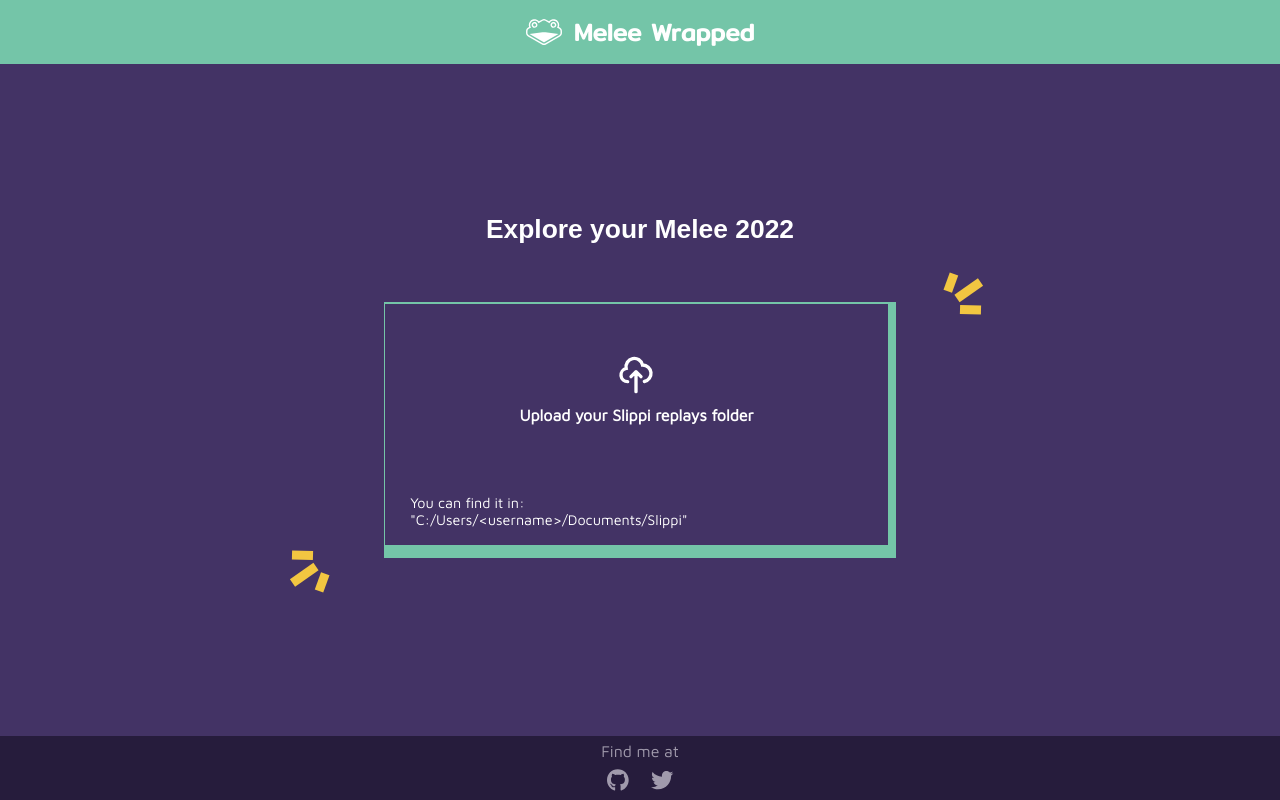
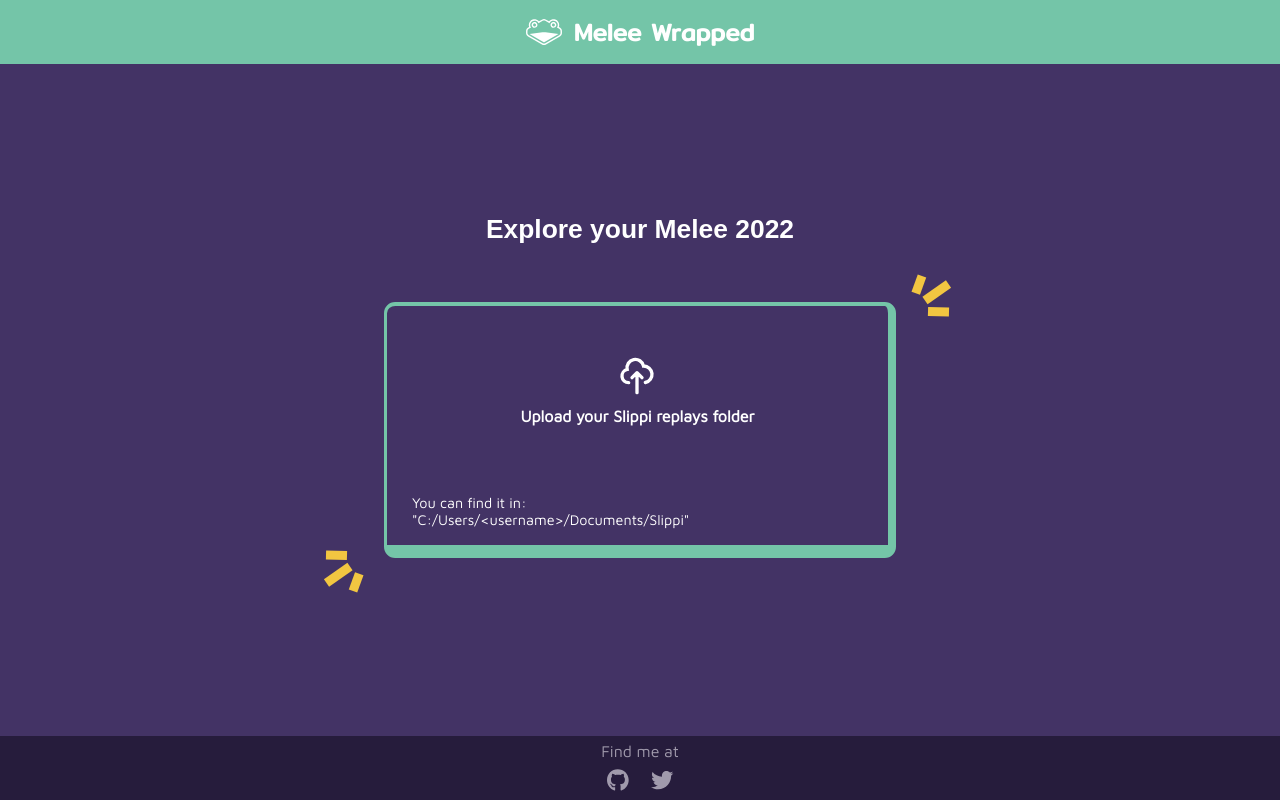
Before and after one commit to CMarah/MeleeWrapped, a React (Create React App) app: page / in a window 1280 px wide. Built offline with nearby package versions, Linux system fonts and the light colour scheme; a web font is replaced by a local one.

Commit message:
Slight styling tweaks

```diff
--- a/src/App.css
+++ b/src/App.css
@@ -43,17 +43,20 @@
 }
 
 .App-body {
- height: calc(100% - 4em - 4em);
- display: flex;
- flex-direction: column;
- justify-content: center;
- padding: 4em 0;
+  height: calc(100% - 4em - 4em);
+  display: flex;
+  flex-direction: column;
+  justify-content: center;
+  padding: 4em 0;
+  padding-left: calc(50% - 36em);
 }
 
 .screenshot-area {
   padding-bottom: 4em;
   padding-top: 2em;
   background-color: var(--dark-1);
+
+  width: 72em;
 }
 
 .subtitle {
@@ -64,7 +67,6 @@
 }
 
 .content {
-  width: 32em;
   max-width: 100vw;
   max-height: 80vh;
 
@@ -76,10 +78,11 @@
   align-items: center;
   justify-content: center;
 
-  border-top:    2px solid var(--accent-green);
+  border-top:    4px solid var(--accent-green);
   border-right:  8px solid var(--accent-green);
-  border-left:   1px solid var(--accent-green);
+  border-left:   3px solid var(--accent-green);
   border-bottom: 13px solid var(--accent-green);
+  border-radius: 0.7em;
 
   transition: height 0.8s ease-in, width 0.8s ease-in;
 }
--- a/src/App.tsx
+++ b/src/App.tsx
@@ -13,6 +13,7 @@ import StartConfirmation   from './components/StartConfirmation';
 import Sharer              from './components/Sharer';
 import { Result }          from './lib/types';
 import slippilogo          from './images/slippilogo.svg';
+import yellow_icons_1      from './images/yellow-icons-1.svg';
 
 const App = () => {
   // Basic data
@@ -48,18 +49,26 @@ const App = () => {
     </div>
     <div className="App-body">
       <div className="screenshot-area" ref={main_ref}>
-        {!done && (<div className="subtitle">Explore your Melee 2022</div>)}
+        {!started && (<div className="subtitle">Explore your Melee 2022</div>)}
         <div
-          className="content"
+          className="content relative"
           style={{
             height: !results.length ? '16em' :
                     !started ? '18em' :
                     !done ? 'calc(32em * 16 / 9)' : 'calc(64em * 9 / 16)',
             width:  done ? '64em' : '32em',
-            overflow: !results.length ? '' : 'hidden',
           }}
         >
-          <div className="flex flex-grow items-center justify-center" style={{width: '100%'}}>{
+          <div className='absolute' style={{ right: '-4em', top: '-2em'}}>
+            <img src={yellow_icons_1} alt=""/>
+          </div>
+          <div className='absolute' style={{ left: '-4em', bottom: '-3em'}}>
+            <img src={yellow_icons_1} alt="" style={{transform: 'rotate(180deg)'}}/>
+          </div>
+          <div className="flex flex-grow items-center justify-center" style={{
+            overflow: !results.length ? '' : 'hidden',
+            width: '100%',
+          }}>{
             results.length === 0 ? (<SlpFilesProcessor setFullResults={setResults}/>) :
             codes.length === 0 ?   (<CodeInput results={results} setCodes={setCodes} setName={setName}/>) :
             !started ?             (<StartConfirmation setStarted={setStarted} />) :
--- a/src/components/ResultsDisplay.tsx
+++ b/src/components/ResultsDisplay.tsx
@@ -55,7 +55,7 @@ const ResultsDisplay: React.FC<ResultsDisplayProps> = ({
     className="flex flex-grow relative"
     style={{ width: '100%', height: '100%' }}
   >
-    <StepDisplay setMainProgress={setMainProgress}/>
+    {step <= 4 && (<StepDisplay setMainProgress={setMainProgress}/>)}
     <div
       className="flex flex-col flex-grow"
       style={{ width: '100%', height: '100%', backgroundColor: '#433365' }}
--- a/src/components/Sharer.tsx
+++ b/src/components/Sharer.tsx
@@ -20,12 +20,12 @@ const Sharer: React.FC<SharerProps> = ({
     setWaiting(true);
     setTimeout(() => {
       setWaiting(false);
-      const text = 'Check out my Melee 2022!';
+      const text = 'Check out my Melee 2022 recap! #MeleeWrapped \n https://melee-wrapped.marah.dev';
       window.open(twitterUrl(text), '_blank');
     }, 4000);
   };
 
-  return (<div className="share-area flex flex-col items-center" style={{height: '10em'}}>
+  return (<div className="flex flex-col items-center" style={{height: '10em', width: '72em'}}>
     {!waiting && (<div>
       Share your results!
     </div>)}
--- a/src/components/SlpFilesProcessor.tsx
+++ b/src/components/SlpFilesProcessor.tsx
@@ -5,7 +5,6 @@ import React, {
 import SlpSelector    from './SlpSelector';
 import LoadingBar     from './LoadingBar';
 import { Result }     from '../lib/types';
-import yellow_icons_1 from '../images/yellow-icons-1.svg';
 
 interface SlpFilesProcessorProps {
   setFullResults: React.Dispatch<React.SetStateAction<Array<Result>>>;
@@ -60,12 +59,6 @@ const SlpFilesProcessor: React.FC<SlpFilesProcessorProps> = ({
   }, [results, slp_files, setFullResults]);
 
   return (<div className="flex flex-grow relative" style={{width: '25em', height: '100%'}}>
-    <div className='absolute' style={{ right: '-6em', top: '-2em'}}>
-      <img src={yellow_icons_1} alt=""/>
-    </div>
-    <div className='absolute' style={{ left: '-6em', bottom: '-3em'}}>
-      <img src={yellow_icons_1} alt="" style={{transform: 'rotate(180deg)'}}/>
-    </div>
     {slp_files.length === 0 ?
       (<SlpSelector setSlpFiles={setSlpFiles}/>) :
       (<LoadingBar num_files={slp_files.length} num_results={results.length}/>)
```
